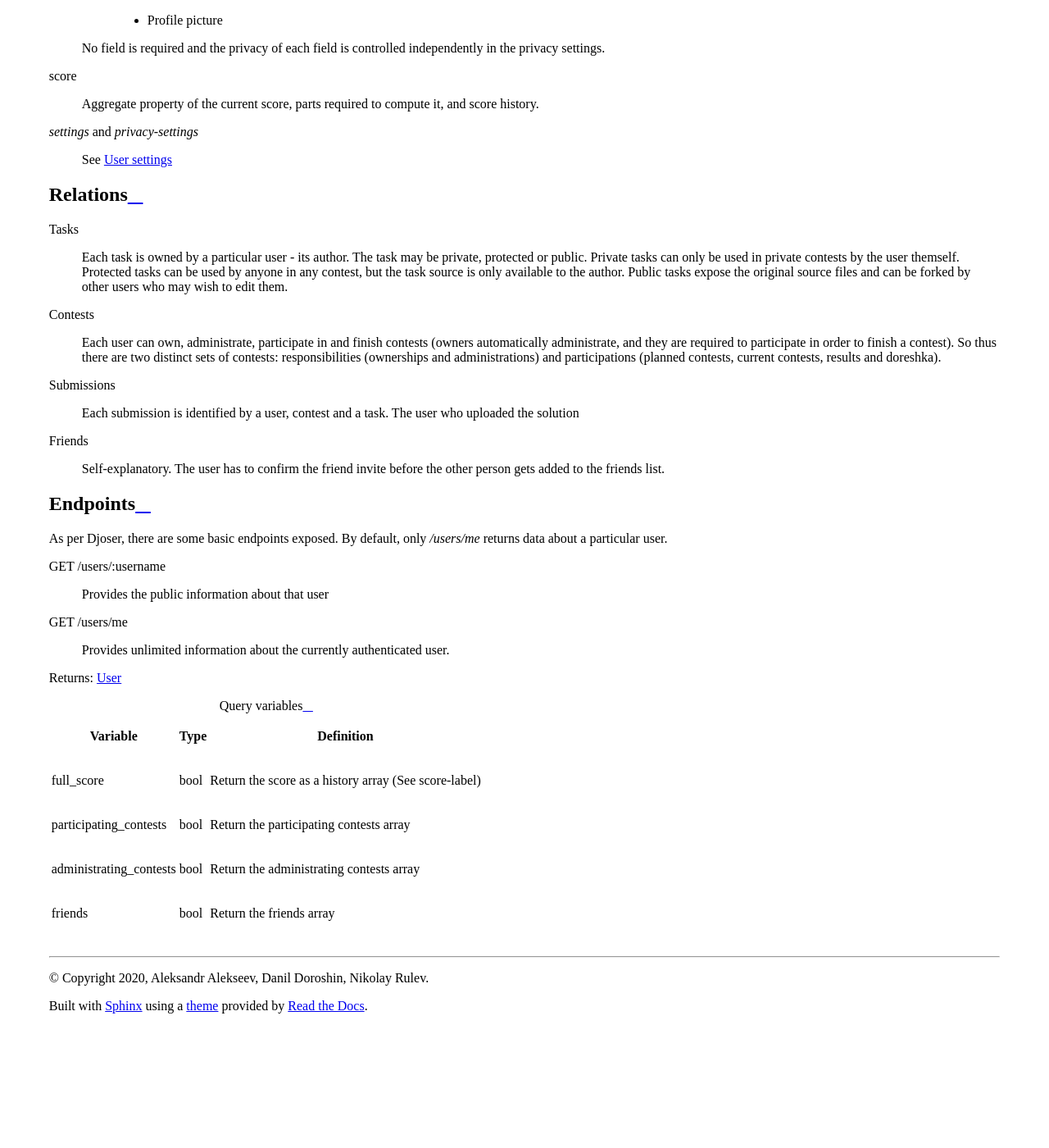
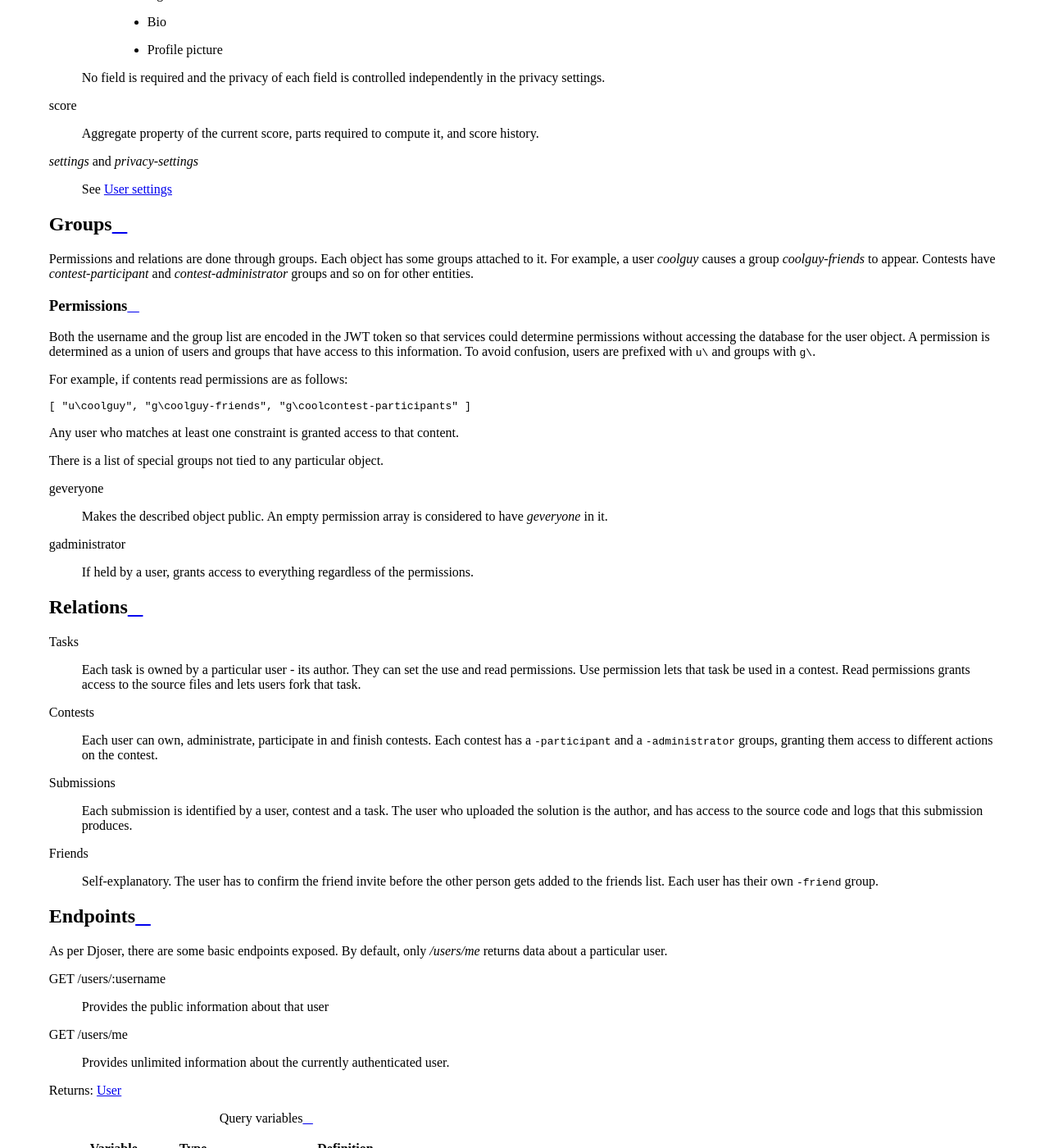
Before and after one commit to AIForces/AIForcesAPI, a Sphinx documentation site: the page built from docs/source/user_info.rst, in a window 1280 px wide and 1400 px high, scrolled down 1347 px. Shown: the whole window at 82% size. Built offline with Sphinx 7.4.7 and the Read the Docs theme 2.0.0, drawn with Linux system fonts in a browser that asks for light colours; before the commit the page ends 2617 px from its top, so only the background shows below that; some of the changed text lies outside the part shown.

Commit message:
Groups and permissions

```diff
--- a/docs/source/user_info.rst
+++ b/docs/source/user_info.rst
@@ -30,8 +30,8 @@
    Email is disclosed only in accordance with the user's privacy settings.
    May be used as the primary login key.
 
-role
-   Global permission role for this user. Either `Administrator` or `User`.
+groups
+   A list of all groups this user is a part of.
 
 metadata
    Aggregate property of non-crucial information about the user
@@ -54,31 +54,58 @@
 `settings` and `privacy-settings`
    See :ref:`user-settings-label`
 
+Groups
+^^^^^^
+Permissions and relations are done through groups. Each object has some groups
+attached to it. For example, a user `coolguy` causes a group `coolguy-friends`
+to appear. Contests have `contest-participant` and `contest-administrator`
+groups and so on for other entities.
+
+Permissions
+"""""""""""
+Both the username and the group list are encoded in the JWT token so that
+services could determine permissions without accessing the database for the
+user object. A permission is determined as a union of users and groups that
+have access to this information. To avoid confusion, users are prefixed with
+``u\`` and groups with ``g\``.
+
+For example, if contents read permissions are as follows::
+
+   [ "u\coolguy", "g\coolguy-friends", "g\coolcontest-participants" ]
+
+Any user who matches at least one constraint is granted access to that content.
+
+There is a list of special groups not tied to any particular object.
+
+g\everyone
+   Makes the described object public. An empty permission array is considered
+   to have `g\everyone` in it.
+
+g\administrator
+   If held by a user, grants access to everything regardless of the permissions.
+
 Relations
 ^^^^^^^^^
 Tasks
    Each task is owned by a particular user - its author.
-   The task may be private, protected or public.
-   Private tasks can only be used in private contests by the user themself.
-   Protected tasks can be used by anyone in any contest,
-   but the task source is only available to the author.
-   Public tasks expose the original source files and
-   can be forked by other users who may wish to edit them.
+   They can set the use and read permissions. Use permission lets that task be
+   used in a contest. Read permissions grants access to the source files and
+   lets users fork that task.
 
 Contests
-   Each user can own, administrate, participate in and finish contests
-   (owners automatically administrate, and they are required to participate in order to finish a contest).
-   So thus there are two distinct sets of contests:
-   responsibilities (ownerships and administrations) and participations
-   (planned contests, current contests, results and doreshka).
+   Each user can own, administrate, participate in and finish contests.
+   Each contest has a ``-participant`` and a ``-administrator`` groups, granting
+   them access to different actions on the contest.
 
 Submissions
    Each submission is identified by a user, contest and a task.
-   The user who uploaded the solution
+   The user who uploaded the solution is the author, and has access to the
+   source code and logs that this submission produces.
 
 Friends
    Self-explanatory. The user has to confirm the friend invite
-   before the other person gets added to the friends list.
+   before the other person gets added to the friends list. Each user has their
+   own ``-friend`` group.
 
 Endpoints
 ^^^^^^^^^
```
